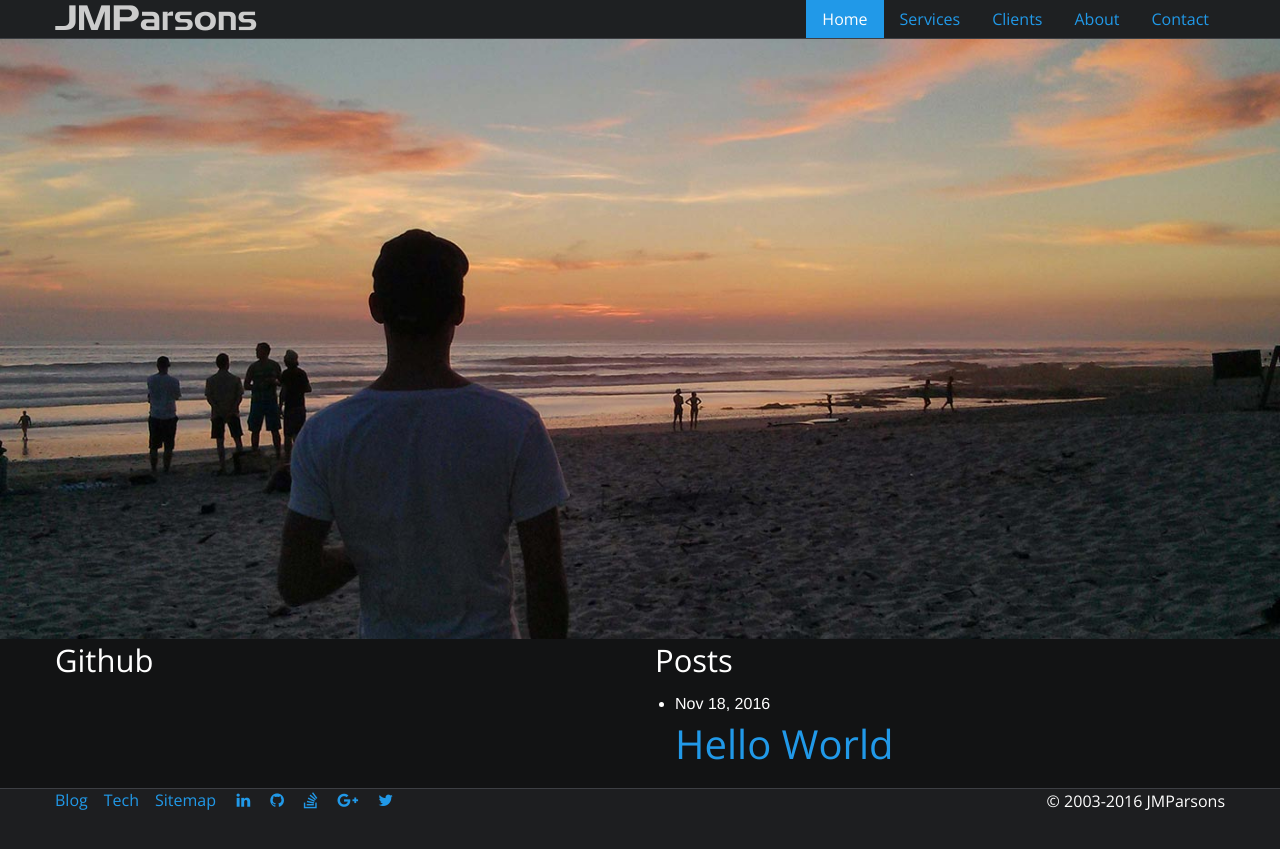
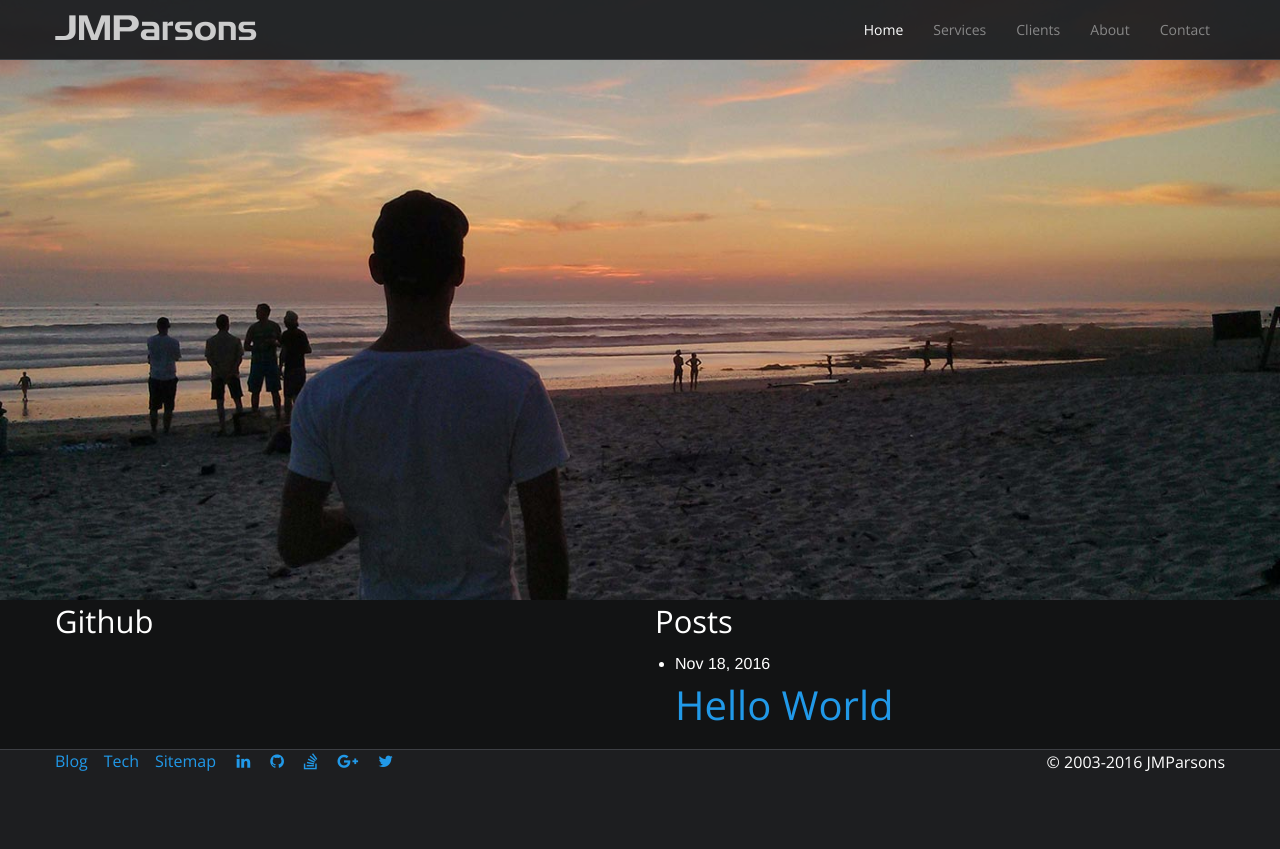
Before and after one commit to jmparsons/jmpweb-old-jekyll, a Jekyll site: the page built from index.md, in a window 1280 px wide. Shown: the top 849 px of the page. Built offline with Jekyll 4.4.1, drawn with Linux system fonts in a browser that asks for light colours.

Commit message:
Styling nav bar.

```diff
--- a/assets/css/components/header.scss
+++ b/assets/css/components/header.scss
@@ -1,6 +1,14 @@
 .top {
+  position: fixed;
+  width: 100%;
+  height: 60px;
   background: rgba(31,32,34,0.95);
   border-bottom: 1px solid #3d3f44;
+
+  @include breakpoint(small down) {
+    position: relative;
+    height: auto;
+  }
 
   h1.logo {
     margin: 0;
@@ -8,15 +16,29 @@
     font-size: 1rem;
     line-height: 1;
     a {
+      display: inline-block;
       font-family: 'Denmark';
       font-size: 2.2rem;
       font-weight: 300;
+      line-height: 60px;
       color: #ccc;
     }
   }
 
   .topnav {
     font-family: 'Open Sans', sans-serif;
+    .menu a {
+      padding: 0 15px;
+      font-size: 14px;
+      line-height: 60px;
+      color: #888;
+      font-weight: 400;
+    }
+    .menu .active a {
+      background: transparent;
+      color: #fff;
+    }
+
     @include breakpoint(small down) {
       li:first-child {
         display: none;
```
